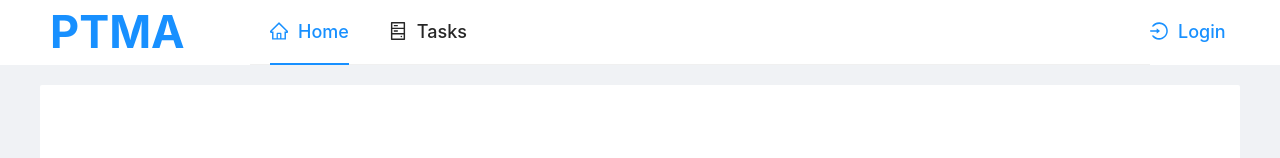
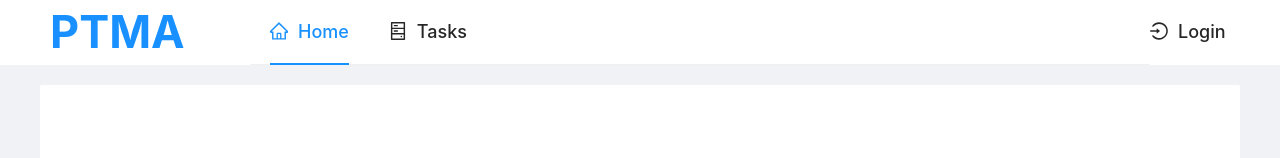
Before and after one commit to lbaf23/ptm-leaderboard, a React (Create React App) app in the folder web/: page /home in a window 1280 px wide. Shown: the top 158 px of the page. Built offline with nearby package versions, Linux system fonts and the light colour scheme; no server answers.

Commit message:
feat: remember location after user login

```diff
--- a/web/src/pages/Auth/Callback.jsx
+++ b/web/src/pages/Auth/Callback.jsx
@@ -21,7 +21,12 @@ function Callback() {
     AuthBackend.login(code, state)
     .then((res)=>{
       if(res.data.code === 200) {
-        window.location.href = `${PUBLIC_URL}/home`
+        const url = localStorage.getItem("url")
+        if (url === "" || url === undefined || url === null) {
+          window.location.href = `${PUBLIC_URL}/home`
+        } else {
+          window.location.href = url
+        }
       } else {
         setMsg(res.data.message);
       }
--- a/web/src/pages/layout/MainLayout.jsx
+++ b/web/src/pages/layout/MainLayout.jsx
@@ -46,13 +46,13 @@ function MainLayout() {
     AuthBackend.getAccount()
     .then(res=>{
       if(res.data.code === 200) {
-        setAccount(res.data.data)
+        setAccount(res.data.account)
       }
     })
     .catch(err=>{
       console.log(err)
     })
-  }, [])
+  }, [path])
 
   const handleMenuChange = (e) => {
     setSelected(e.key)
@@ -72,6 +72,12 @@ function MainLayout() {
           console.log(e)
         })
     }
+  }
+
+  const userLogin = () => {
+    const url = window.location.href
+    localStorage.setItem("url", url)
+    window.location.href = Auth.getAuthorizeUrl()
   }
 
   const mainMenu = (
@@ -126,11 +132,9 @@ function MainLayout() {
           <Col flex="80px">
             {account === null
               ?
-              <div style={{fontWeight: '500', fontSize: '18px'}}>
-                <a href={Auth.getAuthorizeUrl()}>
-                  <LoginOutlined/>
-                  <span style={{marginLeft: '10px'}}>Login</span>
-                </a>
+              <div onClick={userLogin} style={{fontWeight: '500', fontSize: '18px'}}>
+                <LoginOutlined/>
+                <span style={{marginLeft: '10px'}}>Login</span>
               </div>
               :
               <Dropdown overlay={accountMenu} placement="bottomRight" trigger="click">
```
